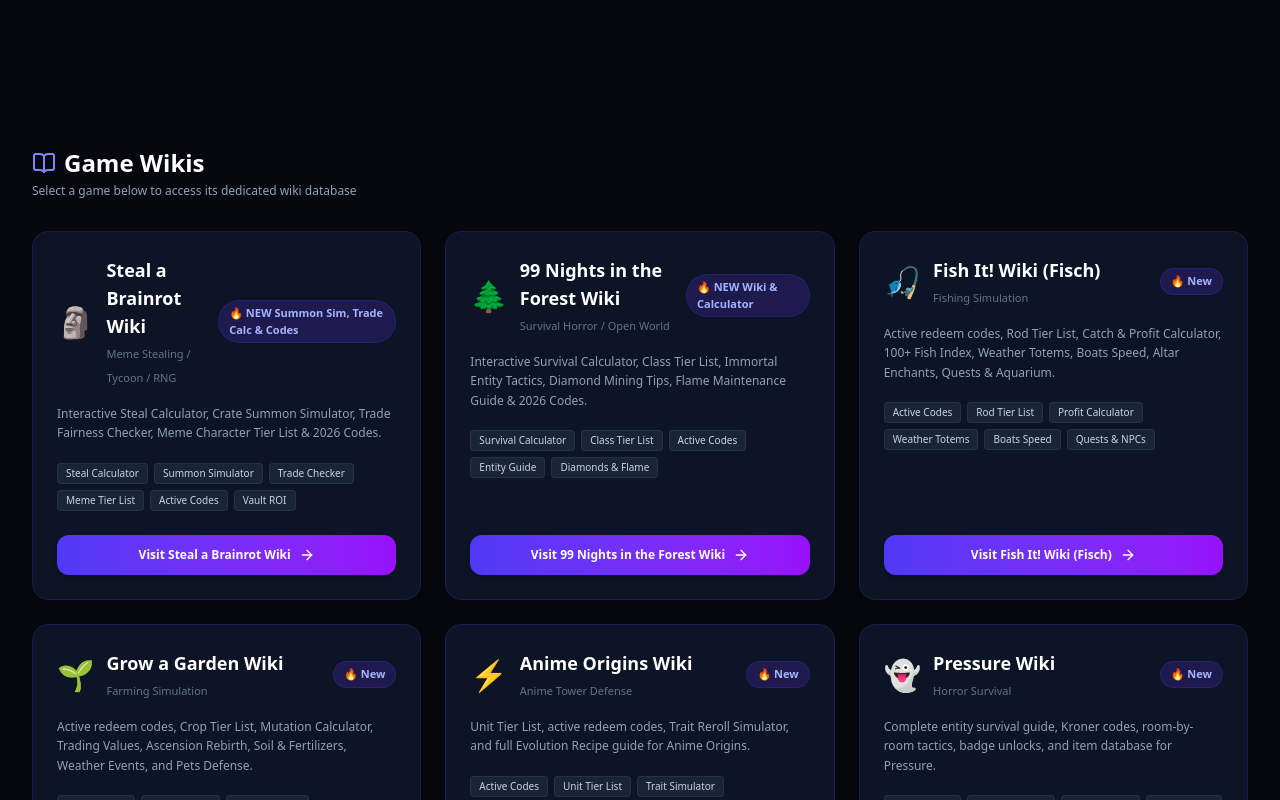
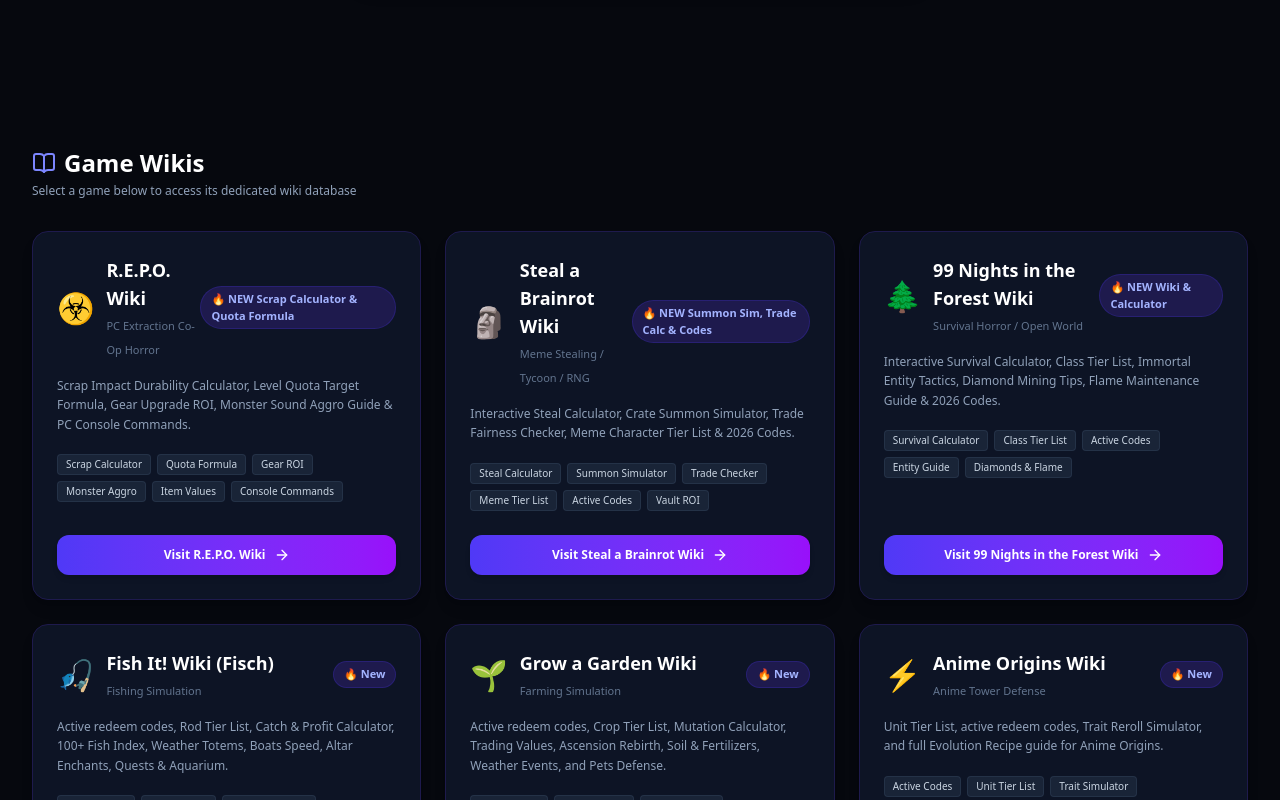
Before and after one commit to lianlele168/roblox-wiki-hub, a Next.js app: page / in a window 1280 px wide. Shown: the part 539-1339 px from the top of the page. Built offline with nearby package versions, Linux system fonts and the light colour scheme.

Commit message:
feat: register R.E.P.O. Wiki in central hub WIKIS registry & sitemap

```diff
--- a/src/app/page.tsx
+++ b/src/app/page.tsx
@@ -17,6 +17,18 @@ interface GameWiki {
 }
 
 const WIKIS: GameWiki[] = [
+  {
+    id: 'repo-wiki',
+    name: 'R.E.P.O. Wiki',
+    subdomain: 'repo.robloxwikihub.com',
+    url: 'https://repo.robloxwikihub.com',
+    category: 'PC Extraction Co-Op Horror',
+    icon: '☣️',
+    color: 'from-amber-600 via-yellow-600 to-slate-900',
+    badge: '🔥 NEW Scrap Calculator & Quota Formula',
+    description: 'Scrap Impact Durability Calculator, Level Quota Target Formula, Gear Upgrade ROI, Monster Sound Aggro Guide & PC Console Commands.',
+    tags: ['Scrap Calculator', 'Quota Formula', 'Gear ROI', 'Monster Aggro', 'Item Values', 'Console Commands']
+  },
   {
     id: 'steal-a-brainrot',
     name: 'Steal a Brainrot Wiki',
--- a/src/app/sitemap.ts
+++ b/src/app/sitemap.ts
@@ -6,6 +6,15 @@ export default function sitemap(): MetadataRoute.Sitemap {
   const allUrls = [
     // Main Hub
     { url: 'https://robloxwikihub.com', priority: 1.0, changeFrequency: 'daily' },
+
+    // R.E.P.O. Wiki (NEW)
+    { url: 'https://repo.robloxwikihub.com', priority: 0.95, changeFrequency: 'daily' },
+    { url: 'https://repo.robloxwikihub.com/scrap-calculator', priority: 0.9, changeFrequency: 'daily' },
+    { url: 'https://repo.robloxwikihub.com/quota-calculator', priority: 0.9, changeFrequency: 'daily' },
+    { url: 'https://repo.robloxwikihub.com/gear-calculator', priority: 0.8, changeFrequency: 'weekly' },
+    { url: 'https://repo.robloxwikihub.com/monsters-guide', priority: 0.8, changeFrequency: 'weekly' },
+    { url: 'https://repo.robloxwikihub.com/item-database', priority: 0.8, changeFrequency: 'weekly' },
+    { url: 'https://repo.robloxwikihub.com/console-commands', priority: 0.8, changeFrequency: 'weekly' },
 
     // Steal a Brainrot Wiki (NEW)
     { url: 'https://stealabrainrot.robloxwikihub.com', priority: 0.9, changeFrequency: 'daily' },
```
